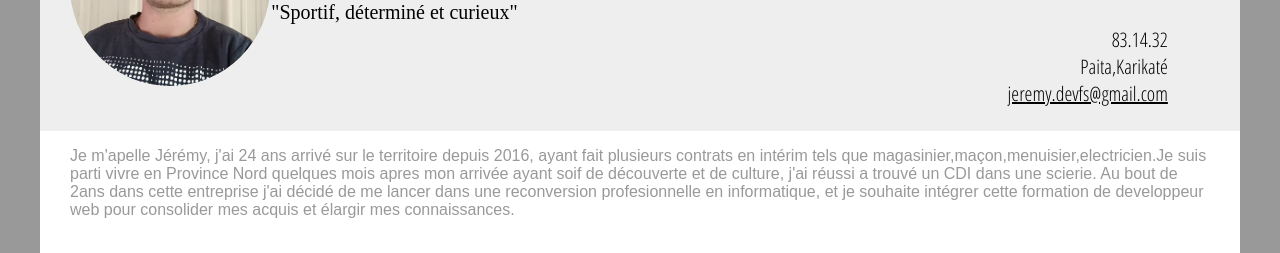
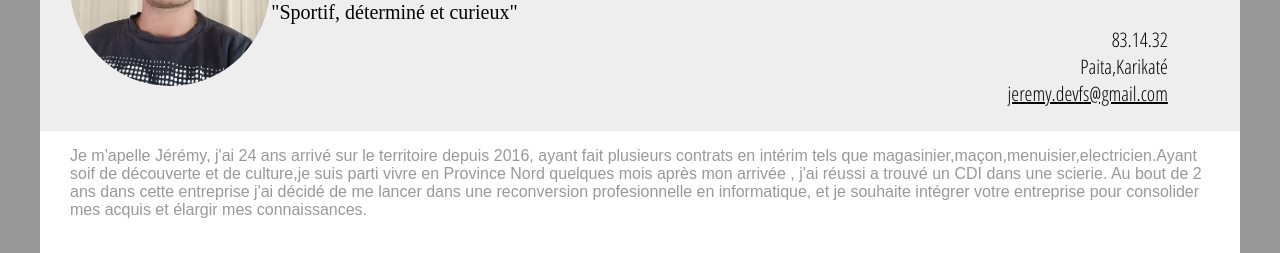
Before and after one commit to AKAmoldu/CvEnLigne, a plain HTML site: page index.html in a window 1280 px wide. Shown: the part 169-422 px from the top of the page. Drawn offline with nearby package versions, Linux system fonts and the light colour scheme; a web font is replaced by a local one.

Commit message:
Modification du descriptif en en-tête

```diff
--- a/index.html
+++ b/index.html
@@ -33,10 +33,10 @@
     </header>
     <p style="color: #999999;" class='description'>Je m'apelle Jérémy,
         j'ai 24 ans arrivé sur le territoire depuis 2016, ayant fait plusieurs contrats en intérim
-        tels que magasinier,maçon,menuisier,electricien.Je suis parti vivre en Province Nord quelques mois apres mon arrivée
-        ayant soif de découverte et de culture, j'ai réussi a trouvé un CDI dans une scierie.
-        Au bout de 2ans dans cette entreprise j'ai décidé de me lancer dans une reconversion profesionnelle en informatique,
-        et je souhaite intégrer cette formation de developpeur web pour consolider mes acquis et élargir mes connaissances.
+        tels que magasinier,maçon,menuisier,electricien.Ayant soif de découverte et de culture,je suis parti vivre en Province Nord quelques mois après mon arrivée
+        , j'ai réussi a trouvé un CDI dans une scierie.
+        Au bout de 2 ans dans cette entreprise j'ai décidé de me lancer dans une reconversion profesionnelle en informatique,
+        et je souhaite intégrer votre entreprise pour consolider mes acquis et élargir mes connaissances.
     </p>
 
 
```
